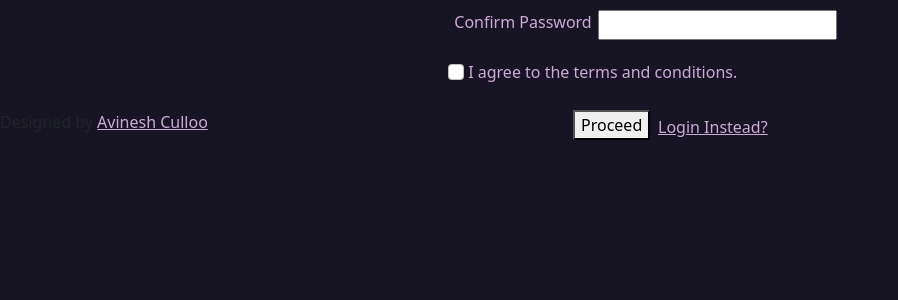
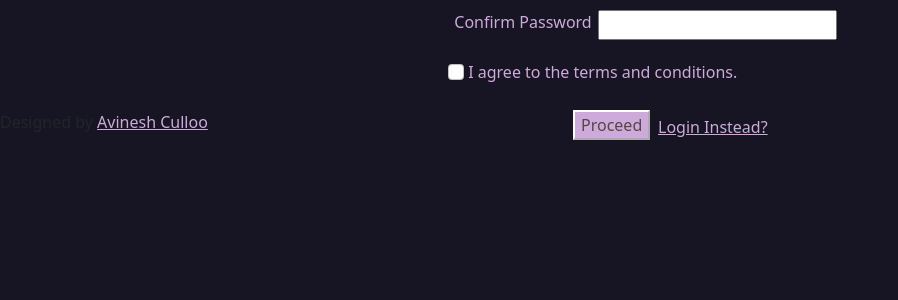
Before and after one commit to avinesh1906/CST2120-GameWebsite, a PHP site: page /register.html in a window 1280 px wide. Shown: the part 385-685 px from the top of the page, without its empty margins (0-898 px from the left). Run offline with PHP 8.4, Linux system fonts and the light colour scheme.

Commit message:
Added commment, add footer, added more CSS modified:   .gitignore modified:   common/css/styles.css modified:   login/css/styles.css modified:   login/login.html modified:   register/css/styles.css modified:   register/register.html

```diff
--- a/common/css/styles.css
+++ b/common/css/styles.css
@@ -21,3 +21,8 @@ body {
   font-size: 18px;
   background-color: transparent;
 }
+
+
+input:hover {
+  background-color: #cdaada;
+}
--- a/login/css/styles.css
+++ b/login/css/styles.css
@@ -5,7 +5,7 @@
   width: 25%;
   height: 550px;
   padding-left: 60px;
-  padding-top: 30px;
+  padding-top: 5px;
 }
 
 .login_container_header {
@@ -25,7 +25,7 @@
 .login_footer {
   font-family: 'Open Sans', 'Helvetica Neue', Helvetica, Arial, sans-serif;
   padding-left: 29%;
-  padding-top: 45px;
+  padding-top: 40px;
   color: #b28c22;
 }
 
--- a/register/css/styles.css
+++ b/register/css/styles.css
@@ -63,3 +63,9 @@
     margin-top: 5px;
     margin-left: 210px;
 }
+
+button {
+    background-color: #cdaada;
+    border-color: white;
+    color: rgb(85, 71, 71);
+}
--- a/register/register.html
+++ b/register/register.html
@@ -98,8 +98,10 @@
                 </div>
             </div>
         </div>
+    </body>
+    <footer>
         <div class="footer_Container">
             Designed by <a href="https://github.com/avinesh1906" target="_blank" style="color: #cdaada;"> Avinesh Culloo </a>
         </div>
-    </body>
+    </footer>
 </html>
```
Also changed, not shown: login/login.html (+16 -2 lines), 1 other file.
